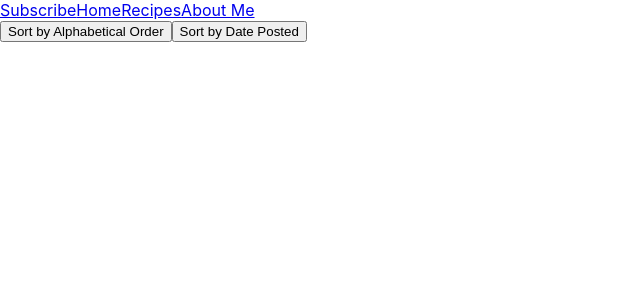
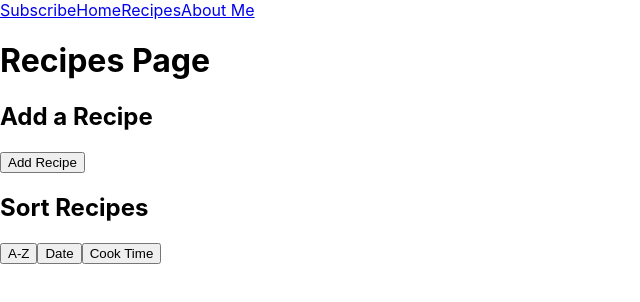
Before and after one commit to Smg21/Sabrinas-Recipe-Blog, a React (Create React App) app: page /recipes in a window 1280 px wide. Shown: the top 302 px of the page, without its empty margins (0-640 px from the left). Built offline with nearby package versions, Linux system fonts and the light colour scheme.

Commit message:
Fixed the FakeRecipes on HomePage Display

```diff
--- a/src/App.js
+++ b/src/App.js
@@ -1,5 +1,6 @@
 import React from 'react';
-import { BrowserRouter as Router, Route, Routes } from "react-router-dom";
+import { useState } from 'react';
+import { BrowserRouter as Router, Route, Routes } from 'react-router-dom';
 
 import NavigationBar from './NavigationBar';
 import HomePage from './HomePage';
@@ -8,13 +9,17 @@ import AboutMePage from './AboutMePage';
 import BlogPostForm from './BlogPostForm';
 
 function App() {
+  const [recipes, setRecipes] = useState([]);
   return (
     <Router>
       <div className="App">
         <NavigationBar />
         <Routes>
           <Route path="/" element={<HomePage />} />
-          <Route path="/recipes" element={<RecipesPage />} />
+          <Route
+            path="/recipes"
+            element={<RecipesPage recipes={recipes} />}
+          />
           <Route path="/about" element={<AboutMePage />} />
           <Route path="/write-blog" element={<BlogPostForm />} />
         </Routes>
--- a/src/FakeRecipe.js
+++ b/src/FakeRecipe.js
@@ -1,10 +1,9 @@
-// fakeRecipes.js
-
 const fakeRecipes = [
   {
     id: 1,
     title: "Spaghetti Carbonara",
     description: "A classic Italian pasta dish with eggs, cheese, and pancetta.",
+    ingredients: ["Italian Pasta", "Eggs", "Cheese", "Pancetta"],
     image: "spaghetti_carbonara.jpg",
     link: "/recipe/spaghetti-carbonara",
   },
@@ -12,10 +11,42 @@ const fakeRecipes = [
     id: 2,
     title: "Chicken Alfredo",
     description: "Creamy chicken and fettuccine pasta with Parmesan cheese.",
+    ingredients: ["Chicken", "Parmesan", "Seasonings", "Butter"],
     image: "chicken_alfredo.jpg",
     link: "/recipe/chicken-alfredo",
   },
-
+  {
+    id: 3,
+    title: "Authentic Butter Cookies",
+    description: "Delicious Easy To Make Butter Cookies",
+    ingredients: ["Butter", "Eggs", "Salt", "Flour", "Milk", "Vanilla"],
+    image: "butter_cookies.jpg",
+    link: "/recipe/Authentic-butter-cookies",
+  },
+  {
+    id: 4,
+    title: "Pizza",
+    description: "Home-made Pizza On French Bread",
+    ingredients: ["Basil", "Cheese", "Tomatoes", "Salt", "Pepper", "French Bread"],
+    image: "pizza.jpg",
+    link: "/recipe/pizza",
+  },
+  {
+    id: 5,
+    title: "Bean Soup",
+    description: "Tasty Bean Soup.",
+    ingredients: ["Beans", "Soup"],
+    image: "bean_soup.jpg",
+    link: "/recipe/bean-soup",
+  },
+  {
+    id: 6,
+    title: "Chicken Curry",
+    description: "Delicious Easy To Make Chicken Curry",
+    ingredients: ["Butter", "Eggs", "Salt", "Flour", "Milk", "Vanilla"],
+    image: "chicken_curry.jpg",
+    link: "/recipe/chicken-curry",
+  },
 ];
 
 export default fakeRecipes;
--- a/src/HomePage.js
+++ b/src/HomePage.js
@@ -1,9 +1,34 @@
-import React from 'react';
+import React, { useState, useEffect } from 'react';
+import { useLocation } from 'react-router-dom';
 import './Home.css';
 import fakeRecipes from './FakeRecipe';
-import Recipe from './Recipe';
 
 function HomePage() {
+  const location = useLocation();
+  const [startIndex, setStartIndex] = useState(0);
+
+  // Calculate the end index based on the start index
+  const endIndex = startIndex + 2;
+
+  // Get the three recipes to display
+  const recipesToDisplay = fakeRecipes.slice(startIndex, endIndex + 1);
+
+  // Function to handle changing the start index
+  const nextRecipes = () => {
+    if (endIndex + 1 >= fakeRecipes.length) {
+      // If we have reached the end, reset to the beginning
+      setStartIndex(0);
+    } else {
+      // Otherwise, move to the next set of recipes
+      setStartIndex(startIndex + 3);
+    }
+  };
+
+  useEffect(() => {
+    // If the location changes, reset the start index to 0
+    setStartIndex(0);
+  }, [location]);
+
   return (
     <div className="homepage">
       <header className="header">
@@ -11,19 +36,23 @@ function HomePage() {
         <h1>Sabrina's Favorite Recipes</h1>
       </header>
       <div className="content">
-        <section className="recent-recipe">
-          <h2>Recent Recipe</h2>
-          <a href="link_to_recent_recipe">
-            <img src="recent_recipe_image.png" alt="Recent Recipe" />
-          </a>
-        </section>
         <section className="featured-recipes">
           <h2>Featured Recipes</h2>
           <div className="recipe-list">
-            {fakeRecipes.map((recipe) => (
-              <Recipe key={recipe.id} recipe={recipe} />
+            {recipesToDisplay.map((recipe) => (
+              <div key={recipe.id} className="recipe">
+                <img src={recipe.image} alt={recipe.title} />
+                <h3>{recipe.title}</h3>
+                <p>{recipe.description}</p>
+                <ul>
+                  {recipe.ingredients.map((ingredient, index) => (
+                    <li key={index}>{ingredient}</li>
+                  ))}
+                </ul>
+              </div>
             ))}
           </div>
+          <button onClick={nextRecipes}>Show Next Recipes</button>
         </section>
       </div>
     </div>
--- a/src/Recipe.js
+++ b/src/Recipe.js
@@ -1,14 +1,31 @@
+import React, { useState } from 'react';
+import RecipeForm from './RecipeForm';
+import RecipeList from './RecipeList';
+import RecipeSort from './RecipeSort';
 
+function Recipe() {
+  const [recipes, setRecipes] = useState([]);
+  const [sortBy, setSortBy] = useState('');
 
-import React from 'react';
+  const addRecipe = (recipe) => {
+    setRecipes([...recipes, recipe]);
+  };
 
-function Recipe({ recipe }) {
+  const sortedRecipes = [...recipes].sort((a, b) => {
+    if (sortBy === 'title') {
+      return a.title.localeCompare(b.title);
+    } else if (sortBy === 'date') {
+      return b.id - a.id;
+    } else if (sortBy === 'cookTime') {
+      return a.cookTime - b.cookTime;
+    }
+  });
+
   return (
-    <div className="recipe">
-      <img src={recipe.image} alt={recipe.title} />
-      <h3>{recipe.title}</h3>
-      <p>{recipe.description}</p>
-      <a href={recipe.link}>View Recipe</a>
+    <div>
+      <RecipeForm addRecipe={addRecipe} />
+      <RecipeSort setSortBy={setSortBy} />
+      <RecipeList recipes={sortedRecipes} />
     </div>
   );
 }
--- /dev/null
+++ b/src/RecipeForm.js
@@ -0,0 +1,46 @@
+import React, { useState } from 'react';
+
+const RecipeForm = ({ addRecipe }) => {
+  const [recipe, setRecipe] = useState({
+    photo: '',
+    title: '',
+    source: '',
+    directions: '',
+    ingredients: '',
+    cookTime: '',
+    prepTime: '',
+  });
+
+  const handleChange = (e) => {
+    const { name, value } = e.target;
+    setRecipe({ ...recipe, [name]: value });
+  };
+
+  const handleSubmit = () => {
+    addRecipe({ ...recipe, id: new Date() });
+    setRecipe({
+      photo: '',
+      title: '',
+      source: '',
+      directions: '',
+      ingredients: '',
+      cookTime: '',
+      prepTime: '',
+    });
+  };
+
+  return (
+    <div>
+      <h2>Add a Recipe</h2>
+      <form>
+        {/* Input fields for recipe details */}
+        {/* Add appropriate input fields with name attributes */}
+        <button type="button" onClick={handleSubmit}>
+          Add Recipe
+        </button>
+      </form>
+    </div>
+  );
+};
+
+export default RecipeForm;
--- /dev/null
+++ b/src/RecipeList.js
@@ -0,0 +1,19 @@
+import React from 'react';
+
+const RecipeList = ({ recipes }) => {
+  return (
+    <div>
+      <h2>Recipes</h2>
+      <ul>
+        {recipes.map((recipe) => (
+          <li key={recipe.id}>
+            <strong>{recipe.title}</strong>
+            {/* Display other recipe details */}
+          </li>
+        ))}
+      </ul>
+    </div>
+  );
+};
+
+export default RecipeList;
--- /dev/null
+++ b/src/RecipeSort.js
@@ -0,0 +1,15 @@
+import React from 'react';
+
+const RecipeSort = ({ setSortBy }) => {
+  return (
+    <div>
+      <h2>Sort Recipes</h2>
+      <button onClick={() => setSortBy('title')}>A-Z</button>
+      <button onClick={() => setSortBy('date')}>Date</button>
+      <button onClick={() => setSortBy('cookTime')}>Cook Time</button>
+      {/* Add other sorting options */}
+    </div>
+  );
+};
+
+export default RecipeSort;
--- a/src/RecipesPage.js
+++ b/src/RecipesPage.js
@@ -1,11 +1,20 @@
+// RecipesPage.js
 import React from 'react';
+import Recipe from './Recipe';
+import RecipeSort from './RecipeSort';
+import RecipeForm from './RecipeForm';
 
-function RecipesPage() {
+function RecipesPage({ recipes, addRecipe, sortBy, setSortBy }) {
   return (
-    <div className="recipes">
-      <button>Sort by Alphabetical Order</button>
-      <button>Sort by Date Posted</button>
-      {/* List all recipe blog posts here */}
+    <div>
+      <h1>Recipes Page</h1>
+      <RecipeForm addRecipe={addRecipe} />
+      <RecipeSort setSortBy={setSortBy} />
+      <div className="recipe-list">
+        {recipes.map((recipe) => (
+          <Recipe key={recipe.id} recipe={recipe} />
+        ))}
+      </div>
     </div>
   );
 }
```
Lines whose indentation alone changed are shown as unchanged.
